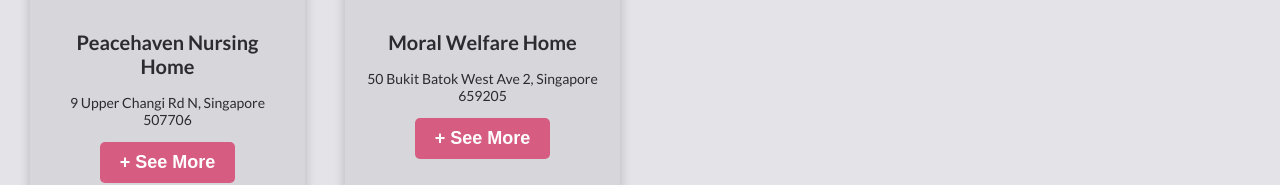
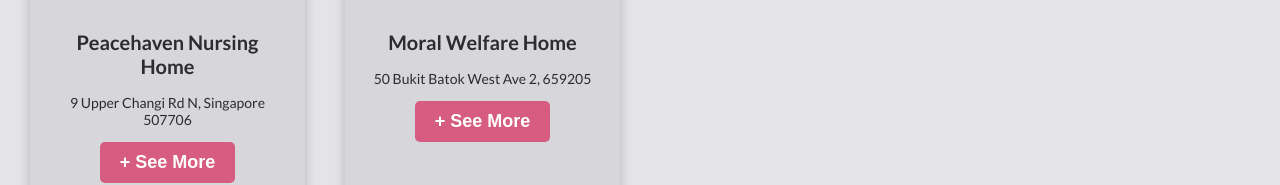
Before and after one commit to kidscoots101/caring-bridge, a React (Create React App) app: page / in a window 1280 px wide. Shown: the part 1036-1221 px from the top of the page. Built offline with nearby package versions, Linux system fonts and the light colour scheme.

Commit message:
updated location(s)

```diff
--- a/src/screens/Care.js
+++ b/src/screens/Care.js
@@ -110,7 +110,7 @@
     },
     {
       name: 'Moral Welfare Home',
-      address: '50 Bukit Batok West Ave 2, Singapore 659205',
+      address: '50 Bukit Batok West Ave 2, 659205',
       imageUrl: moral,
       rating: 2
     },
```
